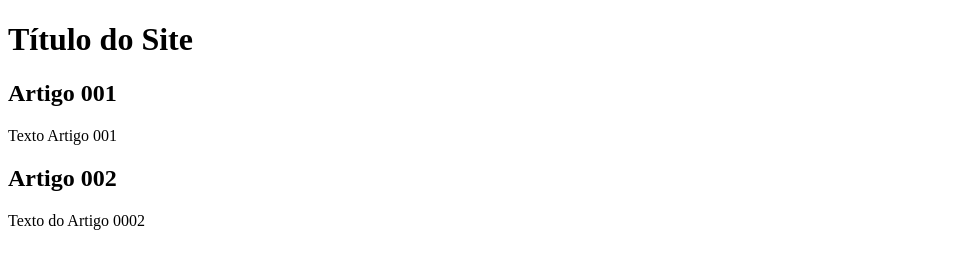
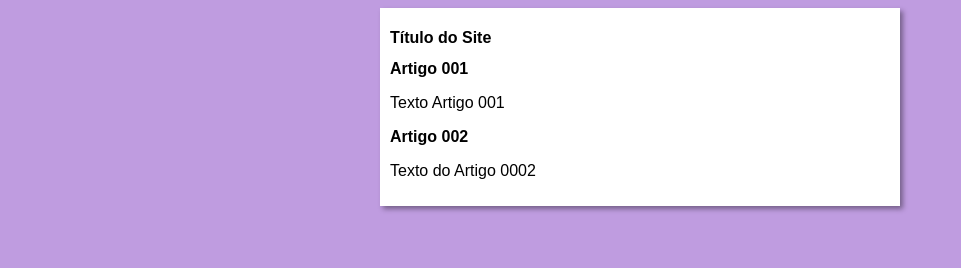
Before and after one commit to ArrudaaJunior/projeto-site, a plain HTML site: page index.html in a window 1280 px wide. Shown: the whole page, without its empty margins (0-961 px from the left). Drawn offline with Linux system fonts and the light colour scheme.

Commit message:
iniciei o design

```diff
--- /dev/null
+++ b/estilos/style.css
@@ -0,0 +1,19 @@
+*{
+    font-family:Arial, Helvetica, sans-serif ;
+    font-size: 16px;
+
+}
+
+body {
+    background-color: rgb(191, 156, 224);
+
+}
+
+main{
+    background-color: rgb(255, 255, 255);
+    width: 500px;
+    margin:auto ;
+    padding: 10px;
+    box-shadow: 3px 3px 5px rgba(0, 0, 0, 0.39);
+
+}
--- a/index.html
+++ b/index.html
@@ -5,6 +5,7 @@
     <meta http-equiv="X-UA-Compatible" content="IE=edge">
     <meta name="viewport" content="width=device-width, initial-scale=1.0">
     <title>Título do site</title>
+    <link rel="stylesheet" href="estilos/style.css"
 </head>
 <body>
     <main>
```
